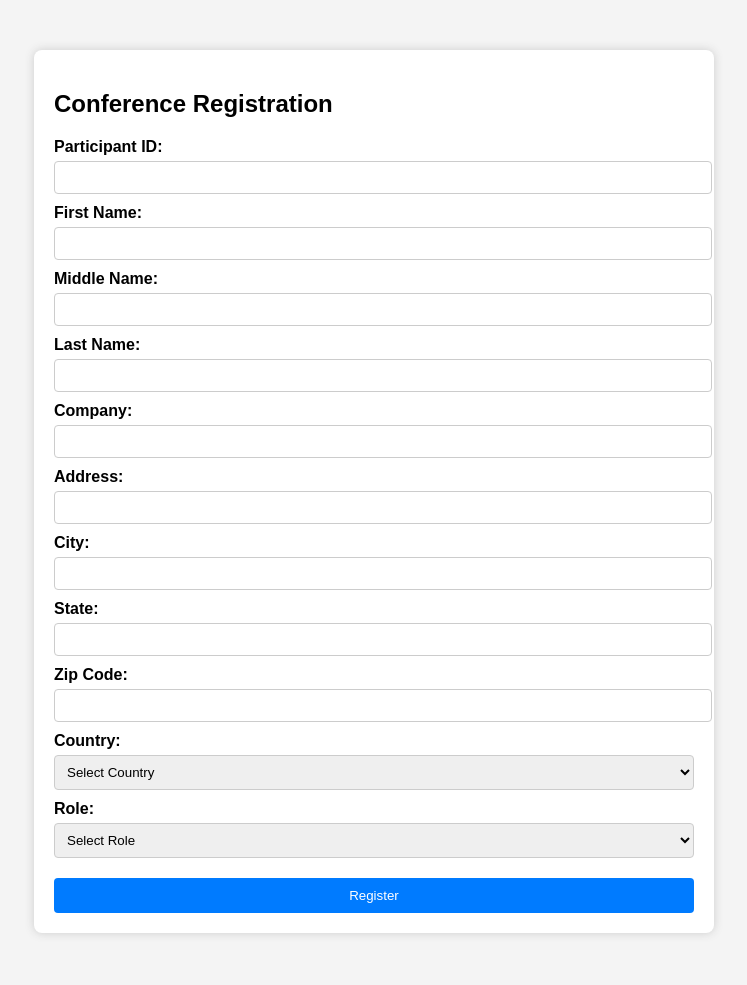
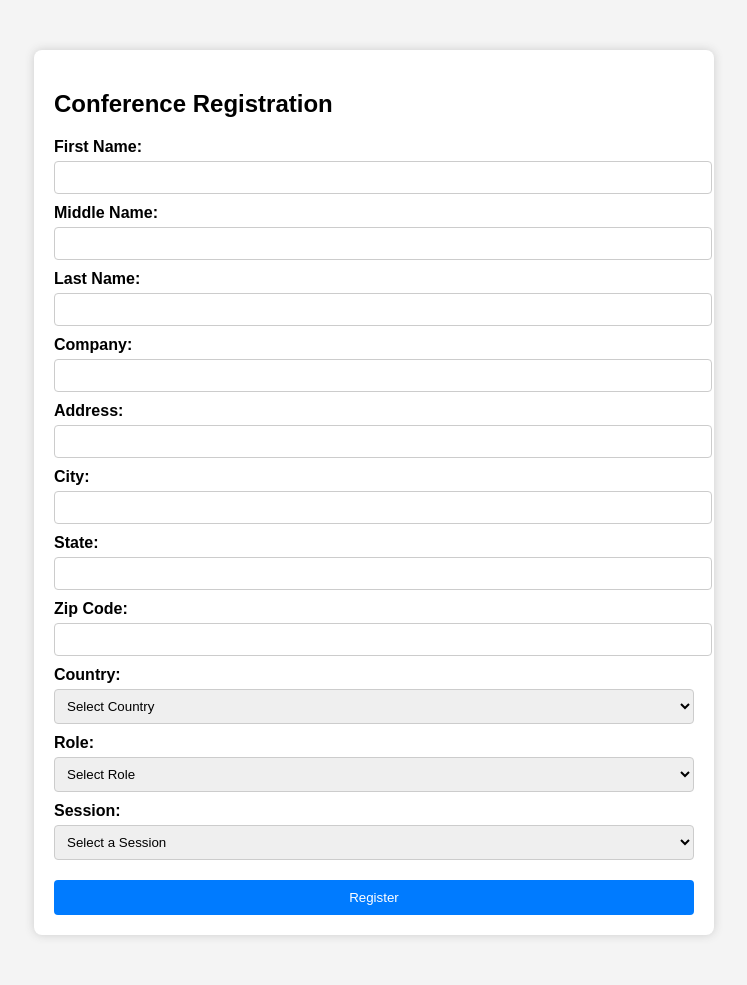
Before and after one commit to hollywoodchase/FlaskDemo, a Flask app: page /register in a window 1280 px wide. Shown: the whole page, without its empty margins (266-1013 px from the left). Before the commit the page ends 935 px from the top, so only its background shows below. Run offline with Flask 3, Linux system fonts and the light colour scheme; data that the repository does not hold is empty.

Commit message:
registration working

```diff
--- a/app.py
+++ b/app.py
@@ -1,5 +1,6 @@
-from flask import Flask, render_template
+from flask import Flask, render_template, request, redirect, url_for
 import pymysql
+import datetime
 
 app = Flask(__name__)
 
@@ -66,9 +67,59 @@
     cursor.close()
     return render_template('sessions.html', sessions=sessions)
 
-@app.route('/register', methods=['GET'])
+@app.route('/register', methods=['GET', 'POST'])
 def register():
-    return render_template('register.html')
+    cursor = db.cursor()
+
+    if request.method == 'POST':
+        # Get form data
+        first_name = request.form['first_name']
+        mid_name = request.form['mid_name']
+        last_name = request.form['last_name']
+        company = request.form['company']
+        address1 = request.form['address1']
+        city = request.form['city']
+        state = request.form['state']
+        zip_code = request.form['zip']
+        country_id = request.form['country_id']
+        role_id = request.form['role_id']
+        session_id = request.form['session_id']  # New field
+
+        # Get today's date
+        registration_date = datetime.date.today()
+
+        try:
+            # Insert into Participants table
+            cursor.execute("""
+                INSERT INTO Participants (first_name, mid_name, last_name, company, address1, city, state, zip, Country_ID, Role_ID)
+                VALUES (%s, %s, %s, %s, %s, %s, %s, %s, %s, %s)
+            """, (first_name, mid_name, last_name, company, address1, city, state, zip_code, country_id, role_id))
+
+            # Get the last inserted Participant_id
+            participant_id = cursor.lastrowid
+
+            # Insert into Registration table with Session_ID and Registration_Date
+            cursor.execute("""
+                INSERT INTO Registration (Participant_id, Session_ID, Registration_Date)
+                VALUES (%s, %s, %s)
+            """, (participant_id, session_id, registration_date))
+
+            db.commit()
+            cursor.close()
+
+            return redirect(url_for('home'))
+
+        except Exception as e:
+            db.rollback()
+            cursor.close()
+            return f"Error: {str(e)}"
+
+    # Fetch all session topics from the Sessions table
+    cursor.execute("SELECT Session_ID, Topic FROM Sessions")
+    sessions = cursor.fetchall()
+    cursor.close()
+
+    return render_template('register.html', sessions=sessions)
 
 if __name__ == '__main__':
     app.run(debug=True)
--- a/templates/register.html
+++ b/templates/register.html
@@ -50,27 +50,24 @@
 
     <div class="container">
         <h2>Conference Registration</h2>
-        <form>
-            <label for="participant_id">Participant ID:</label>
-            <input type="text" id="participant_id" name="participant_id">
-
+        <form action="/register" method="POST">
             <label for="first_name">First Name:</label>
-            <input type="text" id="first_name" name="first_name">
+            <input type="text" id="first_name" name="first_name" required>
 
             <label for="mid_name">Middle Name:</label>
             <input type="text" id="mid_name" name="mid_name">
 
             <label for="last_name">Last Name:</label>
-            <input type="text" id="last_name" name="last_name">
+            <input type="text" id="last_name" name="last_name" required>
 
             <label for="company">Company:</label>
             <input type="text" id="company" name="company">
 
             <label for="address1">Address:</label>
-            <input type="text" id="address1" name="address1">
+            <input type="text" id="address1" name="address1" required>
 
             <label for="city">City:</label>
-            <input type="text" id="city" name="city">
+            <input type="text" id="city" name="city" required>
 
             <label for="state">State:</label>
             <input type="text" id="state" name="state">
@@ -79,7 +76,7 @@
             <input type="text" id="zip" name="zip">
 
             <label for="country_id">Country:</label>
-            <select id="country_id" name="country_id">
+            <select id="country_id" name="country_id" required>
                 <option value="">Select Country</option>
                 <option value="1">USA</option>
                 <option value="2">Canada</option>
@@ -87,15 +84,24 @@
             </select>
 
             <label for="role_id">Role:</label>
-            <select id="role_id" name="role_id">
+            <select id="role_id" name="role_id" required>
                 <option value="">Select Role</option>
                 <option value="1">Attendee</option>
                 <option value="2">Speaker</option>
                 <option value="3">Organizer</option>
             </select>
 
+            <label for="session_id">Session:</label>
+            <select id="session_id" name="session_id" required>
+                <option value="">Select a Session</option>
+                {% for session in sessions %}
+                    <option value="{{ session[0] }}">{{ session[1] }}</option>
+                {% endfor %}
+            </select>
+
             <button type="submit">Register</button>
         </form>
+
     </div>
 
 </body>
```
